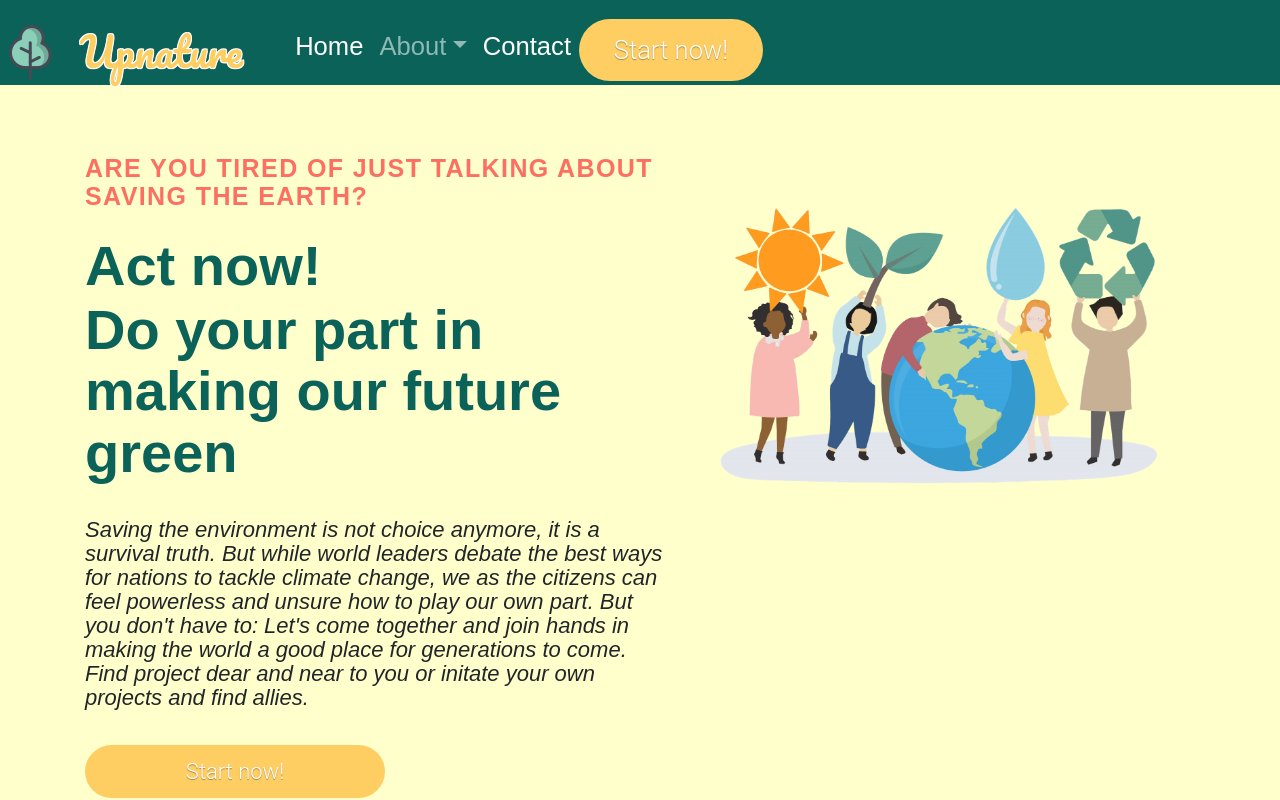
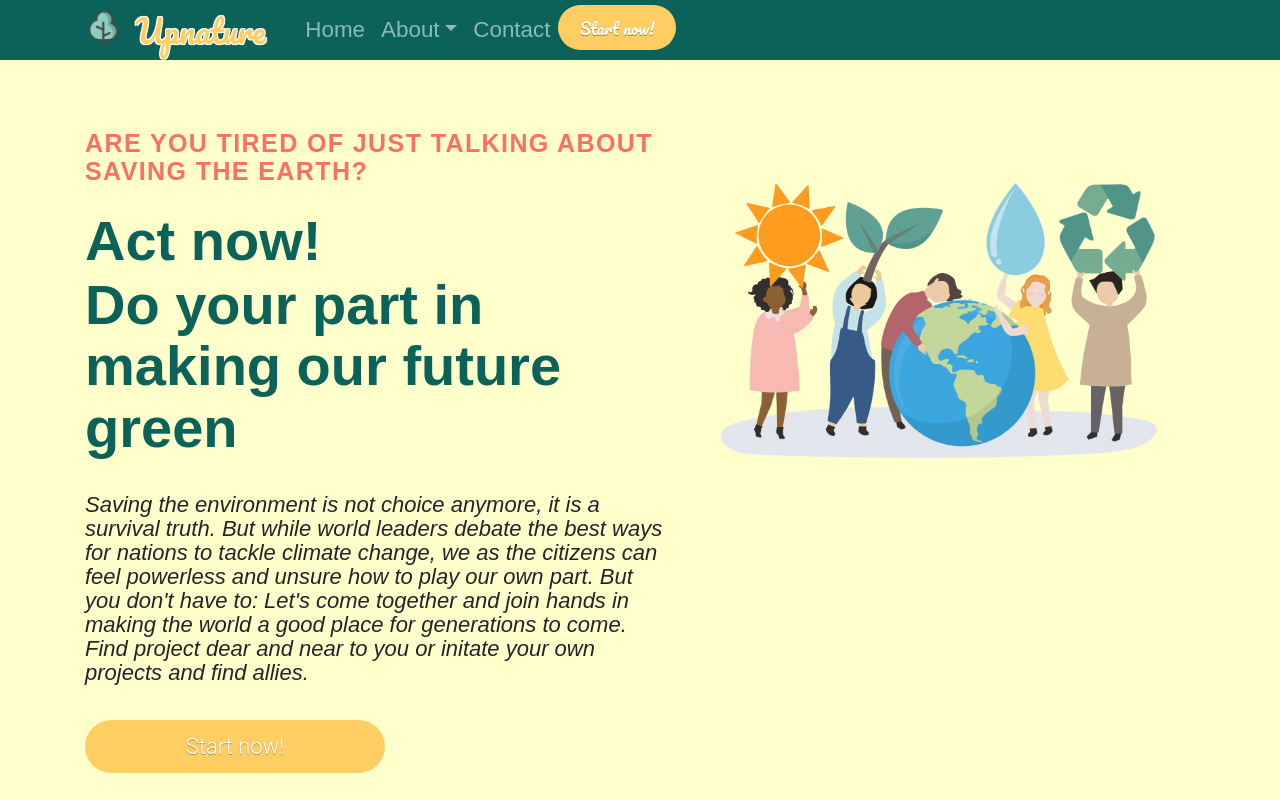
Before and after one commit to carlos-celfo/Upnature, a React (Create React App) app: page / in a window 1280 px wide. Shown: the top 800 px of the page. Built offline with nearby package versions, Linux system fonts and the light colour scheme.

Commit message:
Navbar Improved

```diff
--- a/src/components/NavBar/Navbar.css
+++ b/src/components/NavBar/Navbar.css
@@ -1,40 +1,20 @@
 @import url('https://fonts.googleapis.com/css2?family=Pacifico&display=swap');
 
-.NavBar {
-    background: #0a6259;
-    height: 85px;
-    display: flex;
-    align-items: center;
-    font-size: 1.6rem;
-    position: sticky;
-    top: 0;
-    z-index:999;
 
+#navbar-brandname, #navbar-brandname:hover, #navbar-brandname:active #navbar-brandname:visited  {
+    text-decoration: none;
+    font-family: 'Pacifico', cursive !important;
+    color: #fece63;
+    font-size: 2rem;
+    text-shadow: -1px -1px 0 #fff, 1px -1px 0 #fff, -1px 1px 0 #fff, 1px 1px 0 #fff;
+    }
 
-}
-
-.navbar-brand{
-    cursor: pointer;
-    text-decoration: none;
-    font-size: 2rem;
-    display: flex;
-    align-items: center;
-
-}
-
-
-
-
-.navbar-brandlogo {
-    inline-size: auto;
-}
-
-#navbar-brandname, #navbar-brandname:hover, #navbar-brandname:active #navbar-brandname:visited {
-    text-decoration: none;
-    font-family: 'Pacifico', cursive;
-    color: #fece63;
-    font-size: 2.5rem;
-    text-shadow: -1px -1px 0 #fff, 1px -1px 0 #fff, -1px 1px 0 #fff, 1px 1px 0 #fff;
+.Navbar {
+        background: #0a6259;
+        height: 60px;
+        font-size: 1.4rem;
+        top: 0;
+        z-index:999;
     }
 
 .button {
@@ -45,13 +25,15 @@ border:0.16em solid rgba(255,255,255,0);
 border-radius:2em;
 box-sizing: border-box;
 text-decoration:none;
-font-family:'Roboto',sans-serif;
+font-family:'Pacifico',sans-serif;
 font-weight:300;
 color:#ffffff;
 background-color: #fece63;
 text-shadow: 0 0.04em 0.04em rgba(0,0,0,0.35);
 text-align:center;
 transition: all 0.2s;
+width:max-content;
+height: 45px;;
 }
 
 a.button:hover{
@@ -62,20 +44,16 @@ border-color: rgb(248, 154, 30);
     padding-left: 0.5em;
 }
 
-#dropdown {
-    color: black;
-    background-color: #0a6259;
-}
-
 @media all and (max-width:30em){
 a.lp-button{
 display:block;
 margin:0.2em auto;
 }
-
-
-
-
-
-
 }
+@media (max-width: 767px) {
+    .navbar-collapse
+      {
+          background-color:#0a6259;
+          align-items:center;
+      }
+  }
--- a/src/components/NavBar/Navbar.js
+++ b/src/components/NavBar/Navbar.js
@@ -1,20 +1,56 @@
 import React from 'react';
 import NavBar from './Navbar.css';
 import 'bootstrap/dist/css/bootstrap.css';
-import { Nav, Navbar, NavDropdown } from 'react-bootstrap';
+import { Nav, Navbar, NavDropdown, Container, Button, Form } from 'react-bootstrap';
 import Favicon from '../../images/faviconUpnature.png';
 import { Link } from 'react-router-dom';
 
 const eNavBar = () => {
     return (
-        <Nav className='NavBar'>
+        <Navbar className='Navbar' variant="dark" expand="lg" sticky="top" >
+            <Container>
+
+                    <Navbar.Brand>
+                    <Link className= 'navbar-brand' id='navbar-brandname' to='/'  >
+                    <img alt="" src={Favicon} width="45" height="45" className="d-inline-block align-top"/>{' '}
+                     Upnature
+                </Link>
+                </Navbar.Brand>
+
+                <Navbar.Toggle aria-controls="basic-navbar-nav"/>
+                <Navbar.Collapse id="basic-navbar-nav" className="justify-content-between" align="center">
+                <Nav className="me-auto">
+                    <Link to='/' className="nav-link">Home</Link>
+
+                    <NavDropdown title="About" id="basic-nav-dropdown">
+                        <NavDropdown.Item href="#Project">About the project</NavDropdown.Item>
+                        <NavDropdown.Item href="#Team">About the team</NavDropdown.Item>
+                        <NavDropdown.Item href="#Impressum">Impressum</NavDropdown.Item>
+                    </NavDropdown>
+                    <Link to='/contact' className="nav-link">Contact </Link>
+                    <Link to='/form'>
+
+                        <Button variant="outline-success" className='button'>Start now!</Button>
+                        </Link>
+
+                </Nav>
+                </Navbar.Collapse>
+            </Container>
+        </Navbar>
+    );
+}
+
+export default eNavBar;
+
+{/*<Navbar bg="light" expand="lg">
+        <Container>
             <Navbar  variant="dark" sticky="top" expand="sm" collapseOnSelect>
                 <Navbar.Brand className='navbar-logo'>
                     <img src={Favicon} alt="Brand Favicon"/>
 
-                    <Nav.Link >
+
                         <Link id='navbar-brandname' to='/'> Upnature </Link>
-                    </Nav.Link>
+
                 </Navbar.Brand>
 
 
@@ -38,9 +74,6 @@ const eNavBar = () => {
                         </Link>
                     </Nav>
                 </Navbar.Collapse>
+                </Container>
             </Navbar>
-        </Nav>
-    );
-}
-
-export default eNavBar;
+        );*/}
```
